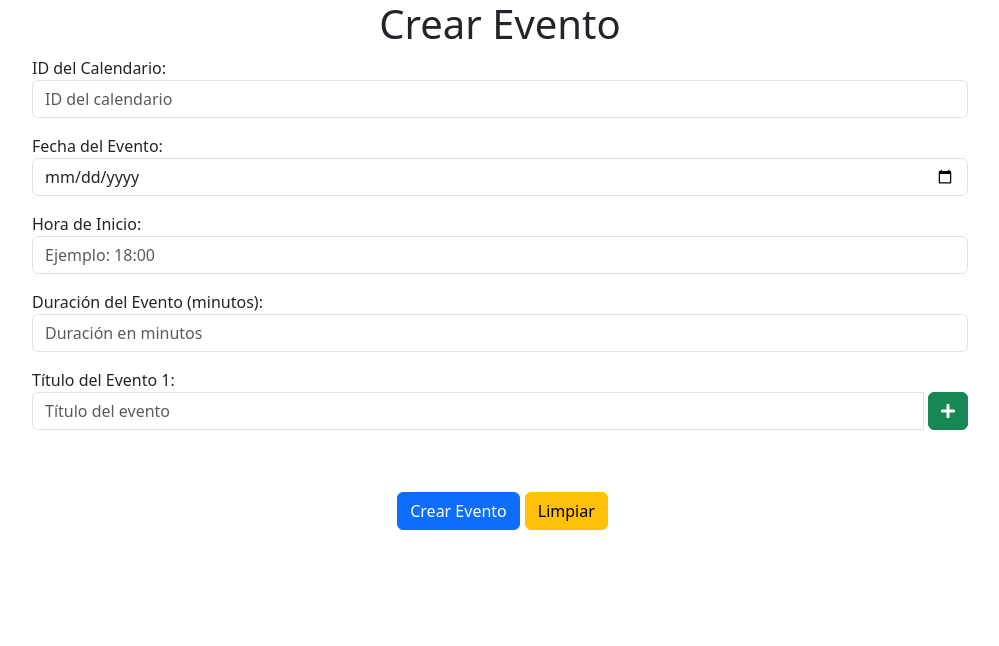
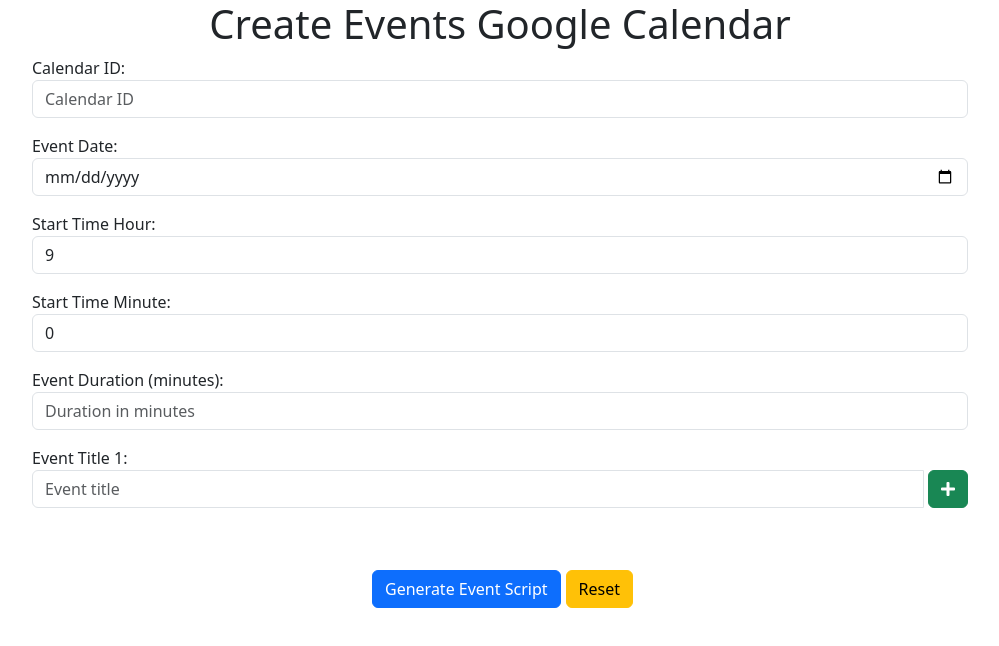
Before and after one commit to Mascalerino/events-google-calendar, an Angular app: page / in a window 1280 px wide. Shown: the top 646 px of the page, without its empty margins (140-1139 px from the left). Built offline with nearby package versions, Linux system fonts and the light colour scheme.

Commit message:
Update app.config.ts and angular.json, add create-event-script.txt and modify app.component.html

```diff
--- a/src/app/app.component.html
+++ b/src/app/app.component.html
@@ -1,15 +1,15 @@
 <div class="container">
-  <h1 class="text-center">Crear Evento</h1>
+  <h1 class="text-center">Create Events Google Calendar</h1>
 
   <div class="row">
-    <!-- Validación ID del Calendario -->
+    <!-- Calendar ID Field -->
     <div class="col-md-12 col-sm-12 mb-3">
-      <label for="calendarId">ID del Calendario:</label>
+      <label for="calendarId">Calendar ID:</label>
       <input
         id="calendarId"
         class="form-control"
         type="text"
-        placeholder="ID del calendario"
+        placeholder="Calendar ID"
         [(ngModel)]="calendarId"
         [ngClass]="{
           'is-invalid': !isValidCalendarId(calendarId) && formSubmitted
@@ -19,13 +19,13 @@
         *ngIf="!isValidCalendarId(calendarId) && formSubmitted"
         class="invalid-feedback"
       >
-        Este campo es obligatorio.
+        This field is required.
       </div>
     </div>
 
-    <!-- Fecha del Evento -->
+    <!-- Event Date Field -->
     <div class="col-md-12 col-sm-12 mb-3">
-      <label for="eventDate">Fecha del Evento:</label>
+      <label for="eventDate">Event Date:</label>
       <input
         id="eventDate"
         class="form-control"
@@ -39,40 +39,55 @@
         *ngIf="!isValidDate(eventDate) && formSubmitted"
         class="invalid-feedback"
       >
-        Este campo es obligatorio.
+        This field is required.
       </div>
     </div>
 
-    <!-- Hora de Inicio -->
+    <!-- Start Time Fields (Hours and Minutes) -->
     <div class="col-md-12 col-sm-12 mb-3">
-      <label for="startTime">Hora de Inicio:</label>
+      <label for="startTimeHour">Start Time Hour:</label>
       <input
-        id="startTime"
+        id="startTimeHour"
         class="form-control"
-        type="text"
-        placeholder="Ejemplo: 18:00"
-        [(ngModel)]="startTime"
-        name="startTime"
+        type="number"
+        placeholder="Hour"
+        [(ngModel)]="startTimeHour"
+        min="0"
+        max="23"
         required
-        (input)="validateTime(startTime)"
-        [ngClass]="{ 'is-invalid': !isValidTime(startTime) && formSubmitted }"
+        [ngClass]="{
+          'is-invalid':
+            !isValidTime(startTimeHour, startTimeMinute) && formSubmitted
+        }"
       />
-      <div
-        *ngIf="!isValidTime(startTime) && formSubmitted"
-        class="invalid-feedback"
-      >
-        El formato de hora debe ser HH:mm.
-      </div>
     </div>
 
-    <!-- Duración del Evento -->
     <div class="col-md-12 col-sm-12 mb-3">
-      <label for="eventDuration">Duración del Evento (minutos):</label>
+      <label for="startTimeMinute">Start Time Minute:</label>
+      <input
+        id="startTimeMinute"
+        class="form-control"
+        type="number"
+        placeholder="Minute"
+        [(ngModel)]="startTimeMinute"
+        min="0"
+        max="59"
+        required
+        [ngClass]="{
+          'is-invalid':
+            !isValidTime(startTimeHour, startTimeMinute) && formSubmitted
+        }"
+      />
+    </div>
+
+    <!-- Event Duration Field -->
+    <div class="col-md-12 col-sm-12 mb-3">
+      <label for="eventDuration">Event Duration (minutes):</label>
       <input
         id="eventDuration"
         class="form-control"
         type="number"
-        placeholder="Duración en minutos"
+        placeholder="Duration in minutes"
         [(ngModel)]="eventDuration"
         name="eventDuration"
         required
@@ -80,23 +95,23 @@
         [ngClass]="{ 'is-invalid': !eventDuration && formSubmitted }"
       />
       <div *ngIf="!eventDuration && formSubmitted" class="invalid-feedback">
-        Este campo es obligatorio.
+        This field is required.
       </div>
     </div>
 
-    <!-- Títulos de eventos dinámicos -->
+    <!-- Event Titles -->
     <div
       class="col-md-12 col-sm-12 mb-3"
-      *ngFor="let title of eventTitles; let i = index"
+      *ngFor="let title of eventTitles; let i = index; trackBy: trackByIndex"
     >
-      <label for="eventTitle{{ i }}">Título del Evento {{ i + 1 }}:</label>
+      <label for="eventTitle{{ i }}">Event Title {{ i + 1 }}:</label>
       <div class="input-group">
         <input
           id="eventTitle{{ i }}"
           class="form-control"
           [(ngModel)]="eventTitles[i]"
           type="text"
-          placeholder="Título del evento"
+          placeholder="Event title"
           required
           [ngClass]="{ 'is-invalid': !title && formSubmitted }"
         />
@@ -120,18 +135,33 @@
         </div>
       </div>
       <div *ngIf="!title && formSubmitted" class="invalid-feedback">
-        Este campo es obligatorio.
+        This field is required.
       </div>
     </div>
   </div>
 
   <div class="text-center">
-    <!-- Botón para crear el evento -->
-    <button class="btn btn-primary mt-3" (click)="createEvent()">
-      Crear Evento
+    <!-- Button to generate the event creation script -->
+    <button class="btn btn-primary mt-3" (click)="generateEventScript()">
+      Generate Event Script
     </button>
     <button class="btn btn-warning mt-3 ml-2" (click)="resetForm()">
-      Limpiar
+      Reset
+    </button>
+  </div>
+
+  <!-- Display Generated Script -->
+  <div *ngIf="generatedScript" class="mt-4">
+    <h3>Generated Script</h3>
+    <textarea
+      id="generatedScript"
+      class="form-control"
+      rows="10"
+      readonly
+      [value]="generatedScript"
+    ></textarea>
+    <button class="btn btn-info mt-3" (click)="copyToClipboard()">
+      Copy to Clipboard
     </button>
   </div>
 </div>
--- a/src/app/app.component.ts
+++ b/src/app/app.component.ts
@@ -1,6 +1,8 @@
 import { CommonModule } from '@angular/common';
 import { Component } from '@angular/core';
 import { FormsModule } from '@angular/forms';
+import { HttpClient } from '@angular/common/http';
+import { Observable } from 'rxjs';
 
 @Component({
   selector: 'app-root',
@@ -10,85 +12,102 @@
 })
 export class AppComponent {
   eventTitles: string[] = [''];
-  calendarId: string = ''; // Este campo no se usará por ahora, ya que no se creará el evento en Google
+  calendarId: string = '';
   eventDate: string = '';
-  startTime: string = ''; // Hora de inicio
-  eventDuration: number | null = null; // Duración del evento en minutos
+  startTimeHour: number = 9;
+  startTimeMinute: number = 0;
+  eventDuration: number | null = null;
   formSubmitted: boolean = false;
+  generatedScript: string = ''; // Variable to hold the generated script
 
-  // Lista de zonas horarias para el input select
-  timezones: string[] = [];
+  constructor(private http: HttpClient) {}
 
-  // Función para agregar un nuevo campo de título
+  ngOnInit() {}
+
+  // Function to track the index and prevent re-rendering of inputs
+  trackByIndex(index: number): number {
+    return index;
+  }
+
+  // Function to add a new title field
   addTitle() {
     this.eventTitles.push('');
   }
 
-  // Función para eliminar un campo de título
+  // Function to remove a title field
   removeTitle(index: number) {
     if (this.eventTitles.length > 1) {
       this.eventTitles.splice(index, 1);
     }
   }
 
-  // Función para limpiar todos los campos
+  // Function to reset all fields
   resetForm() {
     this.eventTitles = [''];
     this.calendarId = '';
     this.eventDate = '';
-    this.startTime = '';
+    this.startTimeHour = 9;
+    this.startTimeMinute = 0;
     this.eventDuration = null;
     this.formSubmitted = false;
+    this.generatedScript = ''; // Clear generated script
   }
 
-  // Función para validar el formato de la hora (HH:mm)
-  isValidTime(value: string): boolean {
-    const timePattern = /^([01]?[0-9]|2[0-3]):([0-5][0-9])$/; // Expresión regular para HH:mm
-    const match = value.match(timePattern);
-    return match !== null;
+  // Function to validate the calendar ID (it must not be empty)
+  isValidCalendarId(value: string): boolean {
+    return value.trim().length > 0;
   }
 
-  // Función para validar el ID del calendario
-  isValidCalendarId(value: string): boolean {
-    return value.trim().length > 0; // Validar que no esté vacío
+  // Function to validate the event date (it must not be empty)
+  isValidDate(value: string): boolean {
+    return value.trim().length > 0;
   }
 
-  // Función para validar la fecha del evento
-  isValidDate(value: string): boolean {
-    return value.trim().length > 0; // Validar que la fecha no esté vacía
+  // Function to validate time (hour and minute)
+  isValidTime(hour: number, minute: number): boolean {
+    return hour >= 0 && hour <= 23 && minute >= 0 && minute <= 59; // Valid hour and minute
   }
 
-  // Función para validar el formato de la hora
-  validateTime(value: string) {
-    if (this.isValidTime(value)) {
-      this.startTime = value;
+  // Function to generate the event creation script with the provided data
+  generateEventScript() {
+    this.formSubmitted = true;
+
+    if (
+      this.isValidCalendarId(this.calendarId) &&
+      this.isValidDate(this.eventDate) &&
+      this.isValidTime(this.startTimeHour, this.startTimeMinute) &&
+      this.eventDuration !== null &&
+      this.eventTitles.every((title) => title)
+    ) {
+      // Load the script from the external file
+      this.loadScript('assets/create-event-script.txt').subscribe((script) => {
+        // Replace placeholders in the script
+        this.generatedScript = script
+          .replace('{{calendarId}}', this.calendarId)
+          .replace('{{eventDate}}', this.eventDate)
+          .replace('{{startTimeHour}}', String(this.startTimeHour))
+          .replace('{{startTimeMinute}}', String(this.startTimeMinute))
+          .replace('{{eventTitles}}', JSON.stringify(this.eventTitles))
+          .replace('{{durationMinutes}}', String(this.eventDuration));
+      });
     } else {
-      console.log('Hora no válida, el formato debe ser HH:mm');
+      console.log('Please fill in all fields correctly');
     }
   }
 
-  // Función para la validación general antes de crear el evento (sin lógica del evento por ahora)
-  createEvent() {
-    this.formSubmitted = true;
+  // Function to load the script file
+  loadScript(filePath: string): Observable<string> {
+    return this.http.get(filePath, { responseType: 'text' });
+  }
 
-    // Validar si todos los campos son completos y correctos
-    if (
-      this.isValidCalendarId(this.calendarId) && // Validar ID del calendario
-      this.isValidDate(this.eventDate) && // Validar fecha del evento
-      this.isValidTime(this.startTime) && // Validar hora de inicio
-      this.eventDuration !== null && // Validar duración
-      this.eventTitles.every((title) => title) // Validar que todos los títulos estén completos
-    ) {
-      console.log('Evento creado: ', {
-        calendarId: this.calendarId, // Este campo ya no se usará por ahora
-        eventDate: this.eventDate,
-        startTime: this.startTime,
-        eventDuration: this.eventDuration,
-        eventTitles: this.eventTitles,
-      });
-      alert('Evento creado con los datos proporcionados!');
-    } else {
-      console.log('Por favor, completa todos los campos correctamente');
-    }
+  // Function to copy the generated script to the clipboard
+  copyToClipboard() {
+    const textarea = document.createElement('textarea');
+    textarea.value = this.generatedScript;
+    document.body.appendChild(textarea);
+    textarea.select();
+    document.execCommand('copy');
+    document.body.removeChild(textarea);
+    alert('Script copied to clipboard!');
   }
 }
--- a/src/app/app.config.ts
+++ b/src/app/app.config.ts
@@ -2,7 +2,12 @@
 import { provideRouter } from '@angular/router';
 
 import { routes } from './app.routes';
+import { provideHttpClient } from '@angular/common/http';
 
 export const appConfig: ApplicationConfig = {
-  providers: [provideZoneChangeDetection({ eventCoalescing: true }), provideRouter(routes)]
+  providers: [
+    provideZoneChangeDetection({ eventCoalescing: true }),
+    provideRouter(routes),
+    provideHttpClient(),
+  ],
 };
```
Also changed, not shown: angular.json (+2 -12 lines), src/assets/create-event-script.txt (added), 1 other file (tests, documents, lock files or other folders).
